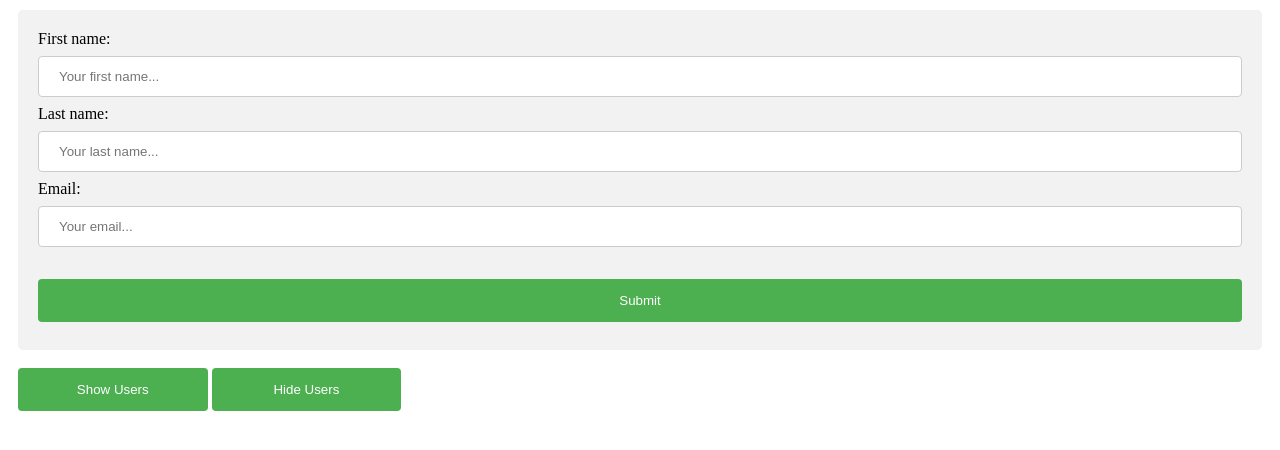
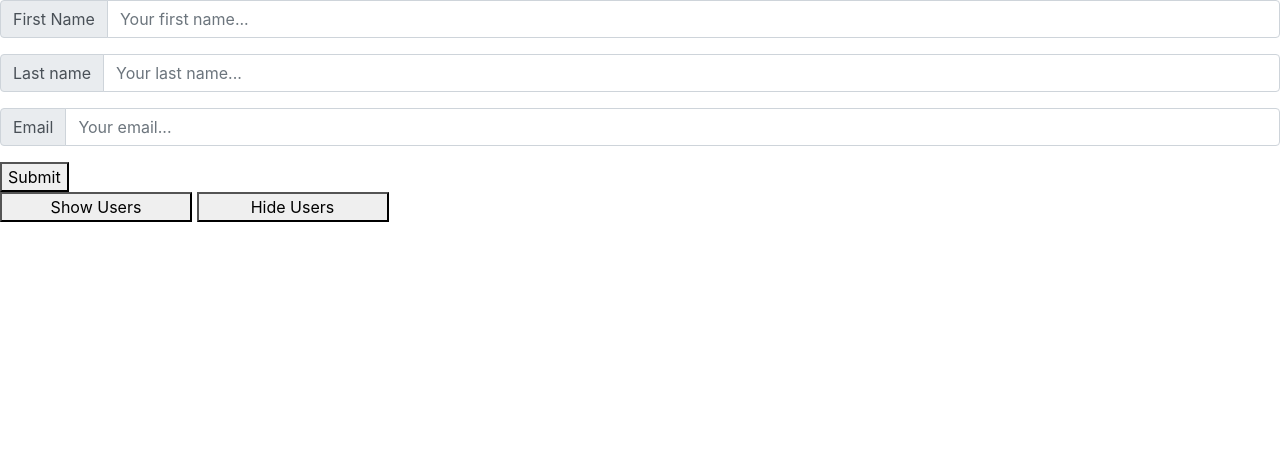
Before and after one commit to Tzepes/login2.0, a website: page index.html in a window 1280 px wide. Drawn offline with nearby package versions, Linux system fonts and the light colour scheme.

Commit message:
completly redone the interface in bootsrap(uncomplete)

```diff
--- a/index.html
+++ b/index.html
@@ -1,6 +1,7 @@
 <!DOCTYPE html>
 <html>
 <head>
+    <link rel="stylesheet" href="https://stackpath.bootstrapcdn.com/bootstrap/4.1.2/css/bootstrap.min.css" integrity="sha384-Smlep5jCw/wG7hdkwQ/Z5nLIefveQRIY9nfy6xoR1uRYBtpZgI6339F5dgvm/e9B" crossorigin="anonymous">
 	<title></title>
 	<script
   src="https://code.jquery.com/jquery-3.3.1.min.js"
@@ -10,63 +11,36 @@
 
  	<script type="text/javascript">
  	</script>
- 	<style type="text/css">
- 	input[type=text], select {
-    width: 100%;
-    padding: 12px 20px;
-    margin: 8px 0;
-    display: inline-block;
-    border: 1px solid #ccc;
-    border-radius: 4px;
-    box-sizing: border-box;
-}
 
-button {
-    width: 100%;
-    background-color: #4CAF50;
-    color: white;
-    padding: 14px 20px;
-    margin: 8px 0;
-    border: none;
-    border-radius: 4px;
-    cursor: pointer;
-}
-
-button:hover {
-    background-color: #45a049;
-}
-
-#showUsers {
-	margin-left: 10px;
-}
-
-div {
-	margin: 10px 10px 10px 10px;
-    border-radius: 5px;
-    background-color: #f2f2f2;
-    padding: 20px;
-}
-
-table, th, td{
-	margin: 10px;
-    border: 1px solid black;
-    border-radius: 5px;
-    border-collapse: collapse;
-    width:75%;
-}
-
- 	</style>
 </head>
 <body>
-	<div>
-		<form id="loginForm">
-			First name: <input type="text" name="firstname" id="fname" placeholder="Your first name..."><br>
-			Last name: <input type="text" name="lastname" id="lname" placeholder="Your last name..."><br>
-			Email: <input type="text" name="email" id="email" placeholder="Your email..."><br>
-			<ul id="warn"></ul>
-			<button id="submit">Submit</button>
-		</form>
-	</div>
+<form id="loginForm">
+    <div class="input-group mb-3">
+          <div class="input-group-prepend">
+            <span class="input-group-text" id="basic-addon1">First Name</span>
+          </div>
+          <input type="text" class="form-control" id="fname" placeholder="Your first name..." aria-label="Username" aria-describedby="basic-addon1">
+    </div>
+
+    <div class="input-group mb-3">
+          <div class="input-group-prepend">
+            <span class="input-group-text" id="basic-addon1">Last name</span>
+          </div>
+          <input type="text" class="form-control" id="lname" placeholder="Your last name..." aria-label="Username" aria-describedby="basic-addon1">
+    </div>
+
+    <div class="input-group mb-3">
+          <div class="input-group-prepend">
+            <span class="input-group-text" id="basic-addon1">Email</span>
+          </div>
+          <input type="email" class="form-control" id="email" placeholder="Your email..." aria-label="Username" aria-describedby="basic-addon1">
+    </div>
+    <button id="submit">Submit</button><br>
+</form>
+
+
+
+
 
 <button id="showUsers" style="width: 15%">Show Users</button>
 <button id="hideUsers" style="width: 15%">Hide Users</button>
```
